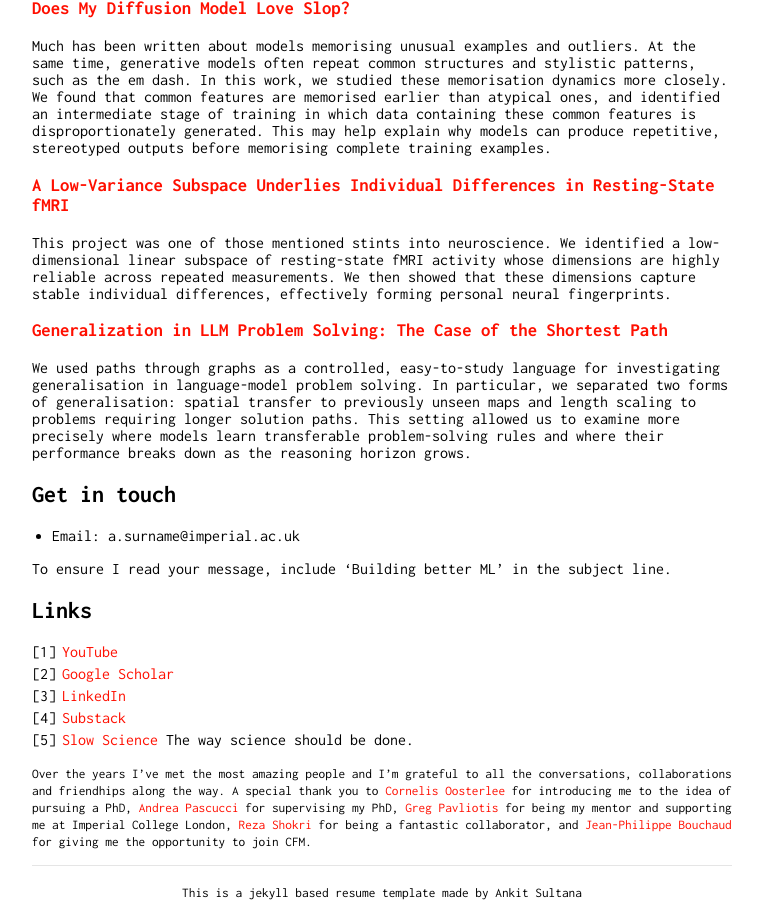
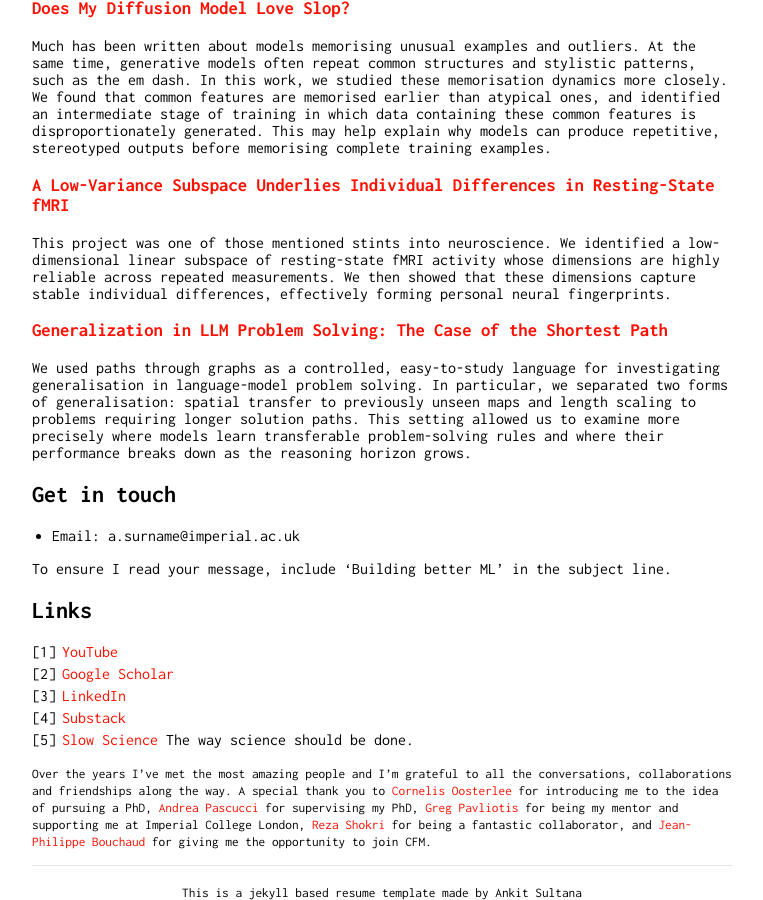
Before and after one commit to abrvkh/abrvkh.github.io, a Jekyll site: the page built from index.md, in a window 1280 px wide and 900 px high, scrolled down 1045 px. Shown: the whole window, without its empty margins (258-1021 px from the left). Built offline with Jekyll 4.4.1, drawn with Linux system fonts in a browser that asks for light colours.

Commit message:
Fix typo in acknowledgments section

```diff
--- a/index.md
+++ b/index.md
@@ -52,4 +52,4 @@ To ensure I read your message, include 'Building better ML' in the subject line.
 4. [Substack](http://ana15.substack.com)
 5. [Slow Science](http://slow-science.org/) The way science should be done.
 
-<small>Over the years I've met the most amazing people and I'm grateful to all the conversations, collaborations and friendhips along the way. A special thank you to [Cornelis Oosterlee](https://www.uu.nl/staff/CWOosterlee) for introducing me to the idea of pursuing a PhD, [Andrea Pascucci](https://www.unibo.it/sitoweb/andrea.pascucci) for supervising my PhD, [Greg Pavliotis](https://profiles.imperial.ac.uk/g.pavliotis) for being my mentor and supporting me at Imperial College London, [Reza Shokri](https://www.comp.nus.edu.sg/~reza/) for being a fantastic collaborator, and [Jean-Philippe Bouchaud](https://fr.wikipedia.org/wiki/Jean-Philippe_Bouchaud) for giving me the opportunity to join CFM.</small>
+<small>Over the years I've met the most amazing people and I'm grateful to all the conversations, collaborations and friendships along the way. A special thank you to [Cornelis Oosterlee](https://www.uu.nl/staff/CWOosterlee) for introducing me to the idea of pursuing a PhD, [Andrea Pascucci](https://www.unibo.it/sitoweb/andrea.pascucci) for supervising my PhD, [Greg Pavliotis](https://profiles.imperial.ac.uk/g.pavliotis) for being my mentor and supporting me at Imperial College London, [Reza Shokri](https://www.comp.nus.edu.sg/~reza/) for being a fantastic collaborator, and [Jean-Philippe Bouchaud](https://fr.wikipedia.org/wiki/Jean-Philippe_Bouchaud) for giving me the opportunity to join CFM.</small>
```
